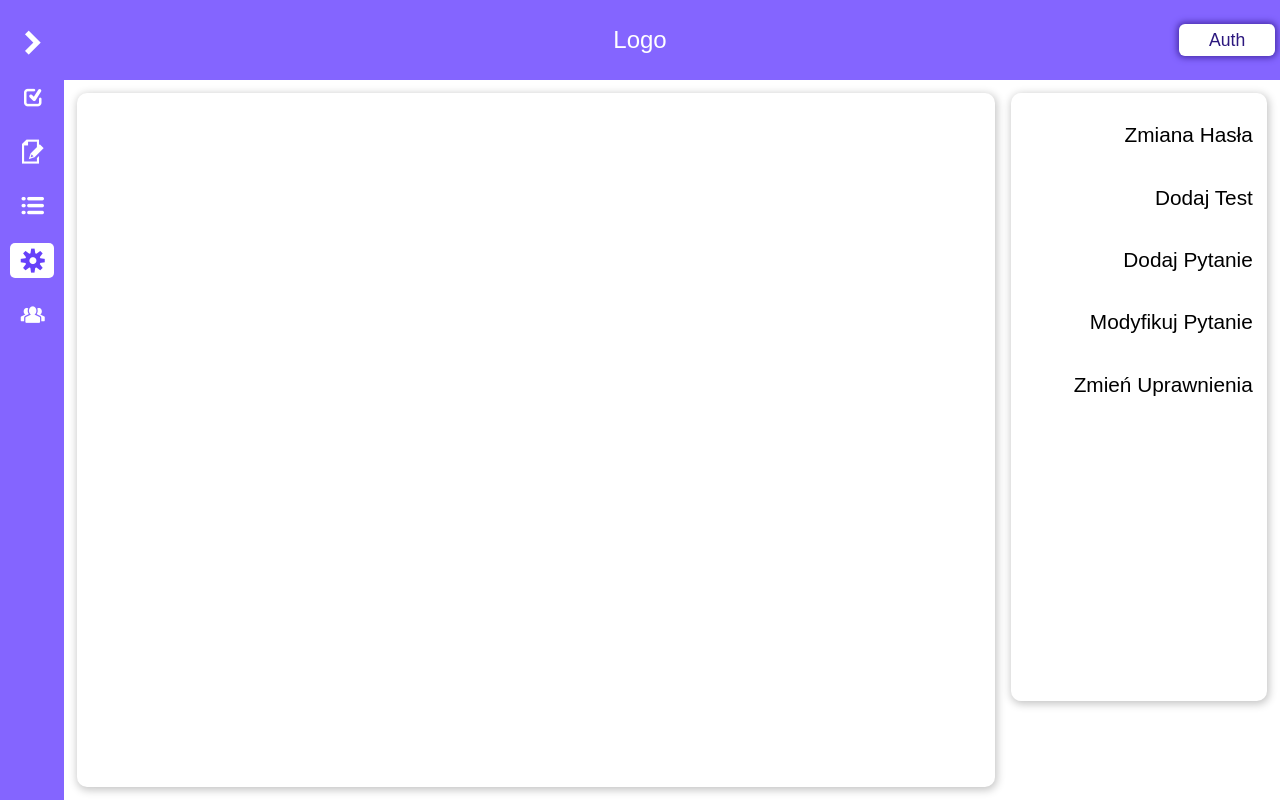
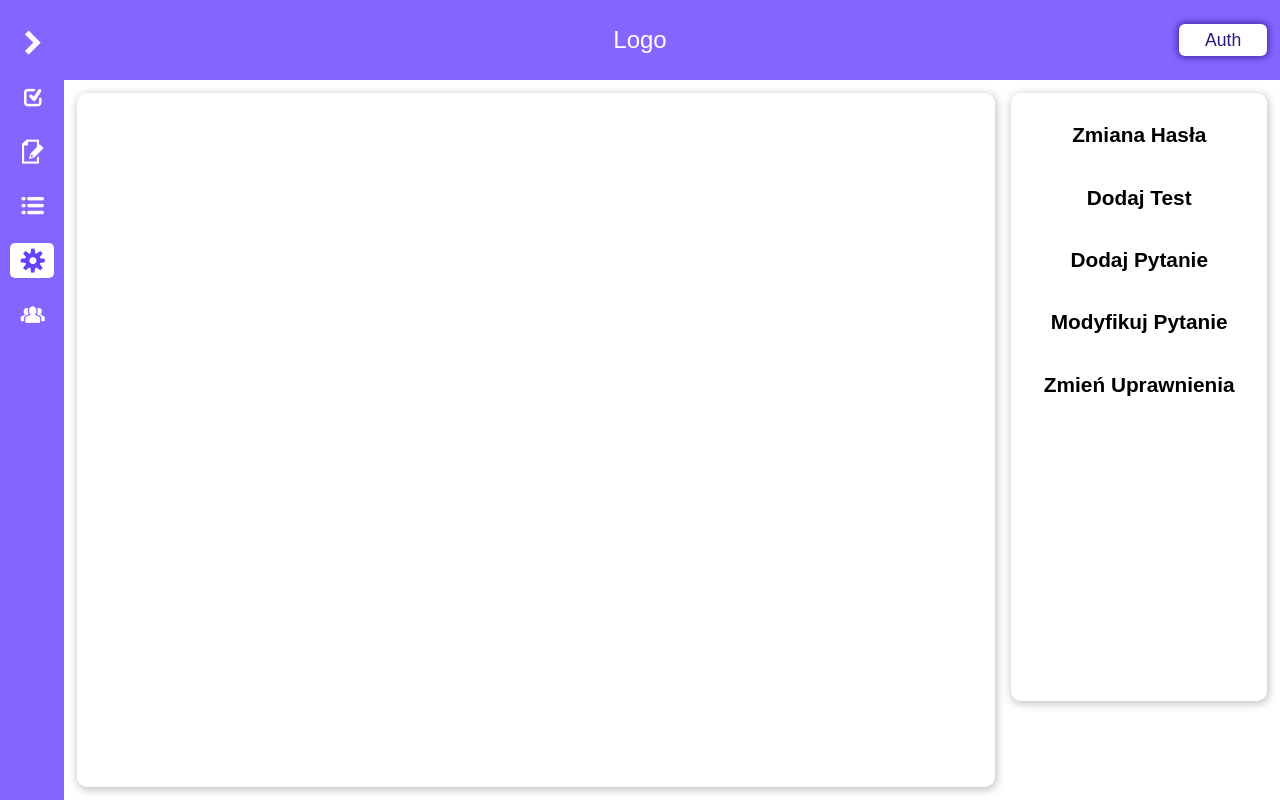
Before and after one commit to Szocik01/Fiszkando-frontend, a React (Create React App) app in the folder Projekt/: page /settings in a window 1280 px wide. Built offline with nearby package versions, Linux system fonts and the light colour scheme.

Commit message:
Poprawione to co chcial Maslo

```diff
--- a/Projekt/src/components/navigationComponents/Navbar.module.css
+++ b/Projekt/src/components/navigationComponents/Navbar.module.css
@@ -88,14 +88,11 @@
 
 @media screen and (min-width: 426px)
 {
-    .loginButtons
-    {
-        width: 15rem;
-    }
 
     .authButton
     {
-        width:6rem;
+        margin-right: 0.8rem;
+        width:5.5rem;
         height: 2rem;
         font-size: 1.1rem;
     }
@@ -112,6 +109,13 @@
 
     .hamburgerContainer
     {
+        margin-left: 0.8rem;
+    }
+}
+
+@media screen and (min-width:769px) {
+    .hamburgerContainer
+    {
         display: none;
     }
 }
--- a/Projekt/src/components/navigationComponents/Sidebar.module.css
+++ b/Projekt/src/components/navigationComponents/Sidebar.module.css
@@ -91,8 +91,6 @@
   {
     padding-top: 1rem;
     width: 4rem;
-    transform: none;
-    transition: width 0.2s ease-out;
   }
 
   .sidebarUnfolded
@@ -117,3 +115,12 @@
     padding: 0 0.6rem;
   }
 }
+
+@media screen and (min-width:769px)
+{
+  .sidebarContainer
+  {
+    transform: none;
+    transition: width 0.2s ease-out;
+  }
+}
--- a/Projekt/src/components/settingsComponents/SidebarLinks.module.css
+++ b/Projekt/src/components/settingsComponents/SidebarLinks.module.css
@@ -20,6 +20,7 @@
     display: flex;
     align-items: center;
     text-decoration: none;
+    font-weight: 700;
     color: black;
     font-size: 1.1rem;
     border-radius: 5px;
@@ -37,8 +38,7 @@
     .link
     {
         padding-left: 0;
-        padding-right: 0.5rem;
-        justify-content: flex-end;
+        justify-content: center;
     }
 }
 
--- a/Projekt/src/pages/Settings.module.css
+++ b/Projekt/src/pages/Settings.module.css
@@ -17,7 +17,6 @@
     .siteContainer
     {
         height: calc(100vh - 5rem);
-        margin-left: 4rem;
         padding: 0.8rem;
     }
 }
@@ -26,6 +25,7 @@
 {
     .siteContainer
     {
+        margin-left: 4rem;
         display: flex;
         flex-direction: row-reverse;
         flex-wrap: nowrap;
```
